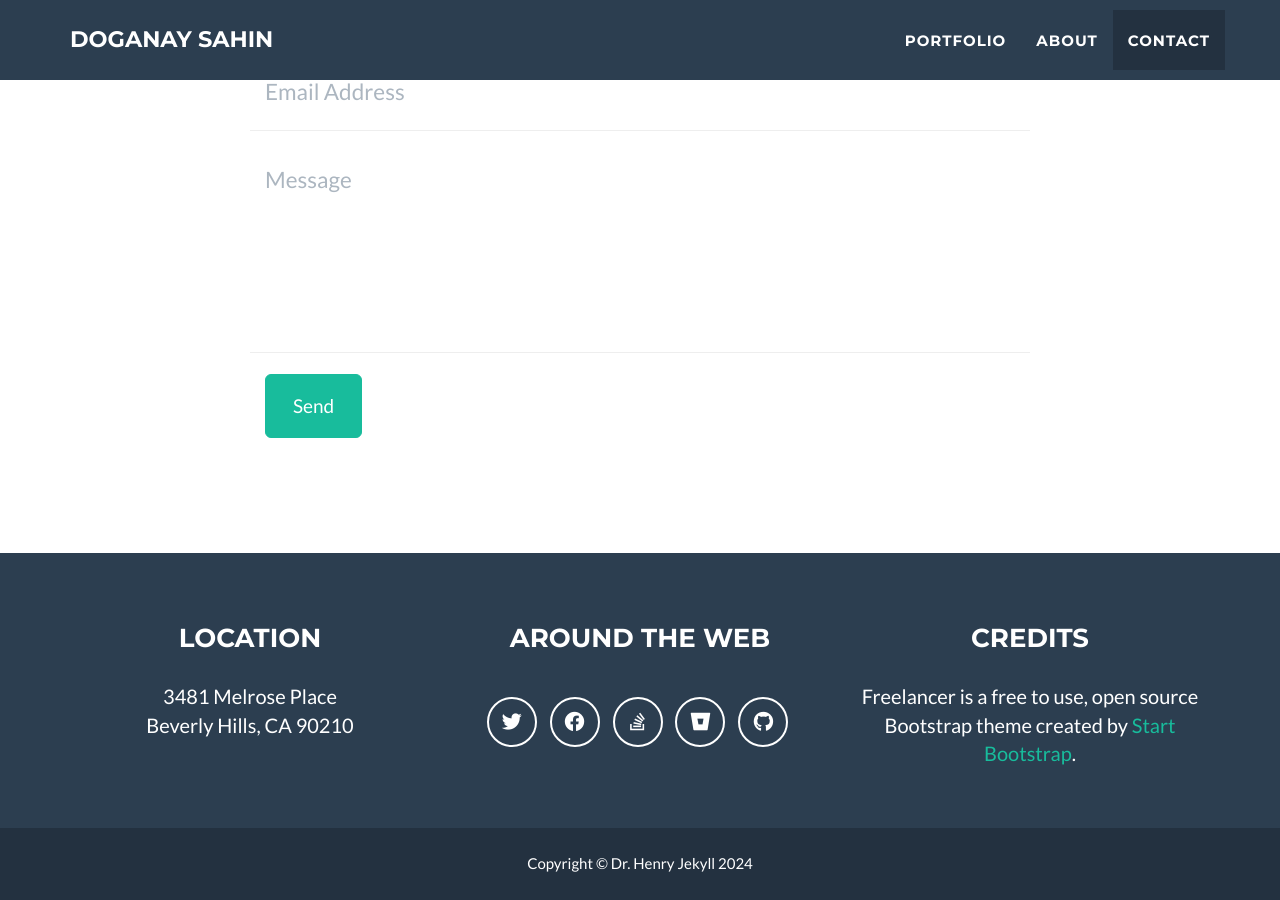
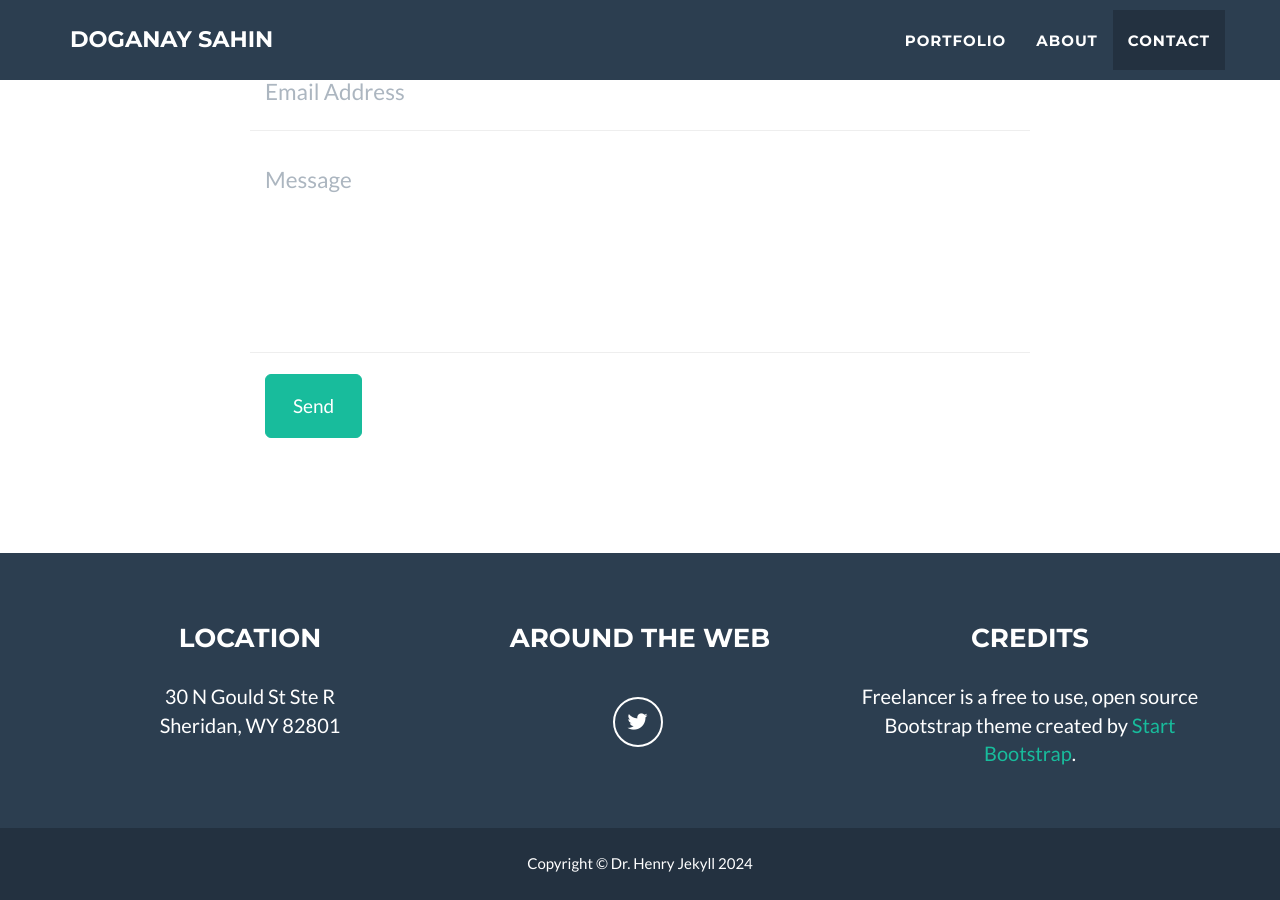
Before and after one commit to dgnyshn/dgnyshn.github.io, a Jekyll site: the page built from _posts/2014-07-18-project-1.markdown, in a window 1280 px wide and 900 px high, scrolled down 2492 px. Built offline with Jekyll 4.4.1, drawn with Linux system fonts in a browser that asks for light colours.

Commit message:
changed address & social

```diff
--- a/_config.yml
+++ b/_config.yml
@@ -40,20 +40,12 @@ footer:
 # Social networks usernames (many more available: google-plus, flickr, dribbble, pinterest, instagram, tumblr, linkedin, etc.)
 social:
   - title: twitter
-    url: http://twitter.com/jekyllrb
-  - title: facebook
-    url:
-  - title: stack-overflow
-    url: http://stackoverflow.com/questions/tagged/jekyll
-  - title: bitbucket
-    url: http://bitbucket.org/jekyll
-  - title: github
-    url: http://github.com/jekyll
+    url: http://twitter.com/doganay_sahin_
 
 # Postal address (add as many lines as necessary)
 address:
-  - line: 3481 Melrose Place
-  - line: Beverly Hills, CA 90210
+  - line: 30 N Gould St Ste R
+  - line: Sheridan, WY 82801
 
 # Credits content
 credits: 'Freelancer is a free to use, open source Bootstrap theme created by <a href="http://startbootstrap.com">Start Bootstrap</a>.'
```
